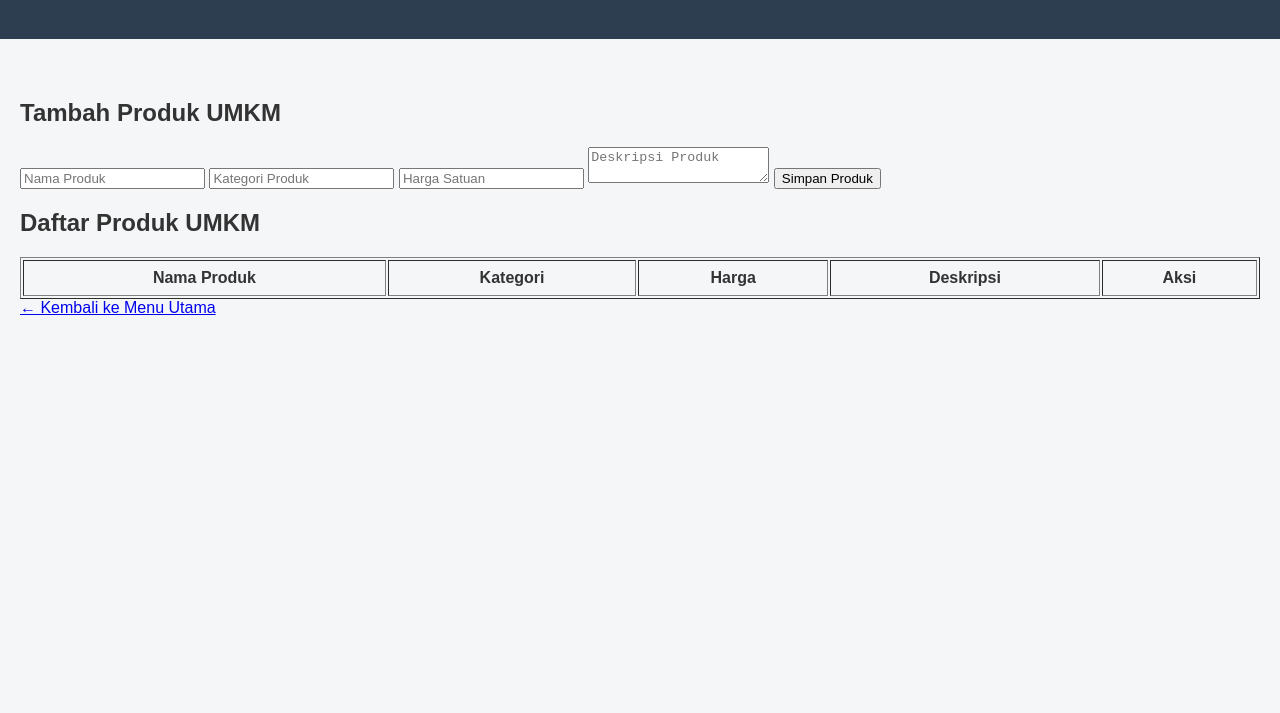
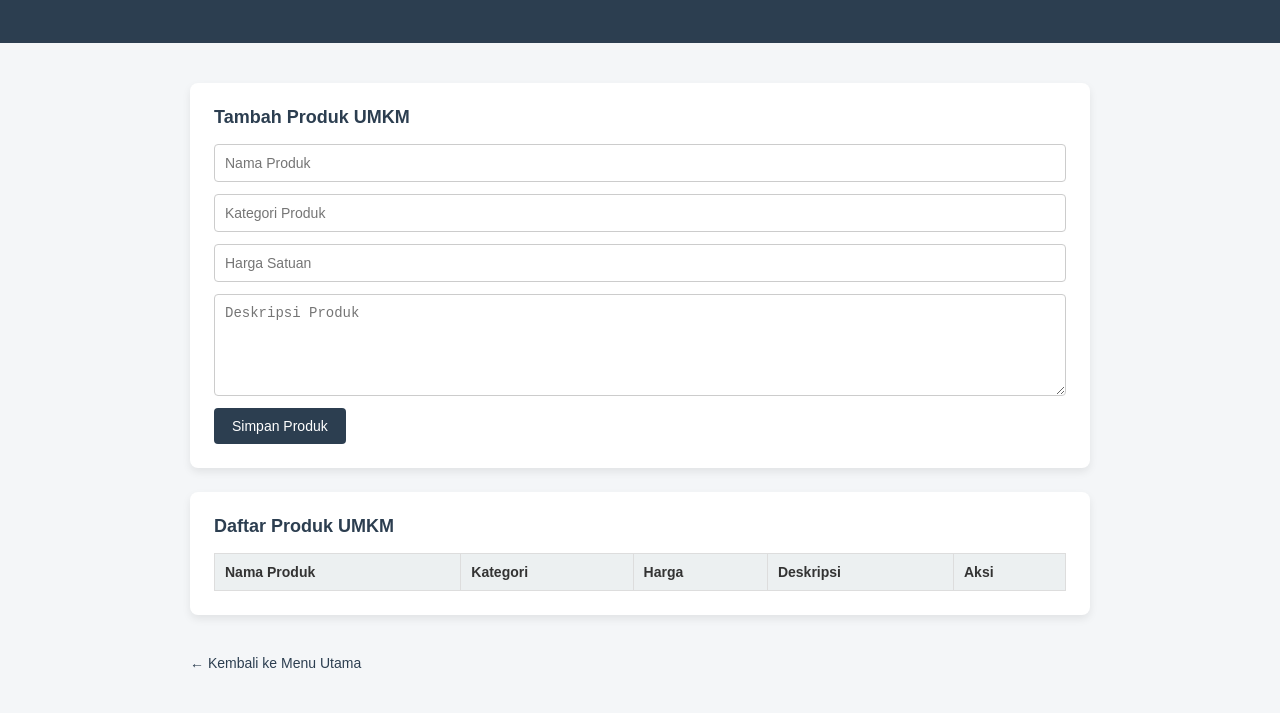
Before and after one commit to fira-aho/simulasi-ekowisata-umkm, a plain HTML site: page pages/kelola-produk.html in a window 1280 px wide. Shown: the part 87-800 px from the top of the page. Drawn offline with Linux system fonts and the light colour scheme.

Commit message:
Polish UI layout and styling for final presentation

```diff
--- a/assets/css/style.css
+++ b/assets/css/style.css
@@ -10,7 +10,7 @@ body {
 header {
   background-color: #2c3e50;
   color: #ffffff;
-  padding: 30px 20px;
+  padding: 32px 20px;
   text-align: center;
 }
 
@@ -25,11 +25,29 @@ header p {
   opacity: 0.9;
 }
 
-/* ===== Main Menu ===== */
+/* ===== Layout ===== */
 main {
+  max-width: 900px;
+  margin: 0 auto;
   padding: 40px 20px;
 }
 
+section {
+  background-color: #ffffff;
+  padding: 24px;
+  margin-bottom: 24px;
+  border-radius: 8px;
+  box-shadow: 0 4px 8px rgba(0, 0, 0, 0.08);
+}
+
+section h2 {
+  margin-top: 0;
+  margin-bottom: 16px;
+  font-size: 18px;
+  color: #2c3e50;
+}
+
+/* ===== Menu Card (Dashboard) ===== */
 .menu {
   display: flex;
   justify-content: center;
@@ -64,6 +82,67 @@ main {
   box-shadow: 0 8px 16px rgba(0, 0, 0, 0.15);
 }
 
+/* ===== Form ===== */
+form {
+  display: grid;
+  gap: 12px;
+}
+
+input,
+textarea {
+  padding: 10px;
+  font-size: 14px;
+  border-radius: 4px;
+  border: 1px solid #ccc;
+}
+
+textarea {
+  resize: vertical;
+  min-height: 80px;
+}
+
+button {
+  width: fit-content;
+  padding: 10px 18px;
+  font-size: 14px;
+  border: none;
+  border-radius: 4px;
+  background-color: #2c3e50;
+  color: #ffffff;
+  cursor: pointer;
+}
+
+button:hover {
+  opacity: 0.9;
+}
+
+/* ===== Table ===== */
+table {
+  border-collapse: collapse;
+  width: 100%;
+  font-size: 14px;
+}
+
+th,
+td {
+  border: 1px solid #ddd;
+  padding: 10px;
+  text-align: left;
+}
+
+th {
+  background-color: #ecf0f1;
+}
+
+/* ===== Link ===== */
+a {
+  display: inline-block;
+  margin-top: 16px;
+  text-decoration: none;
+  color: #2c3e50;
+  font-size: 14px;
+}
+
 /* ===== Footer ===== */
 footer {
   text-align: center;
```
